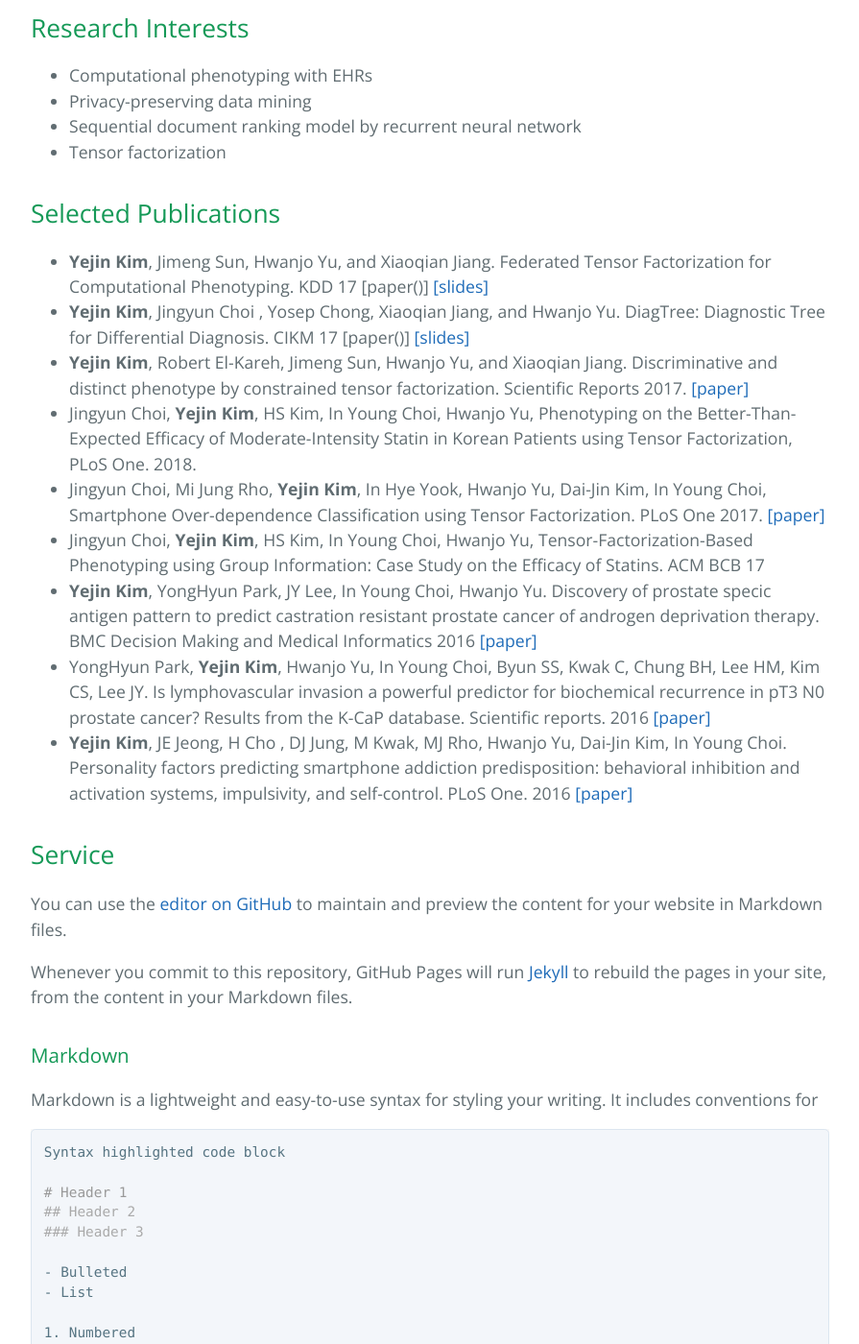
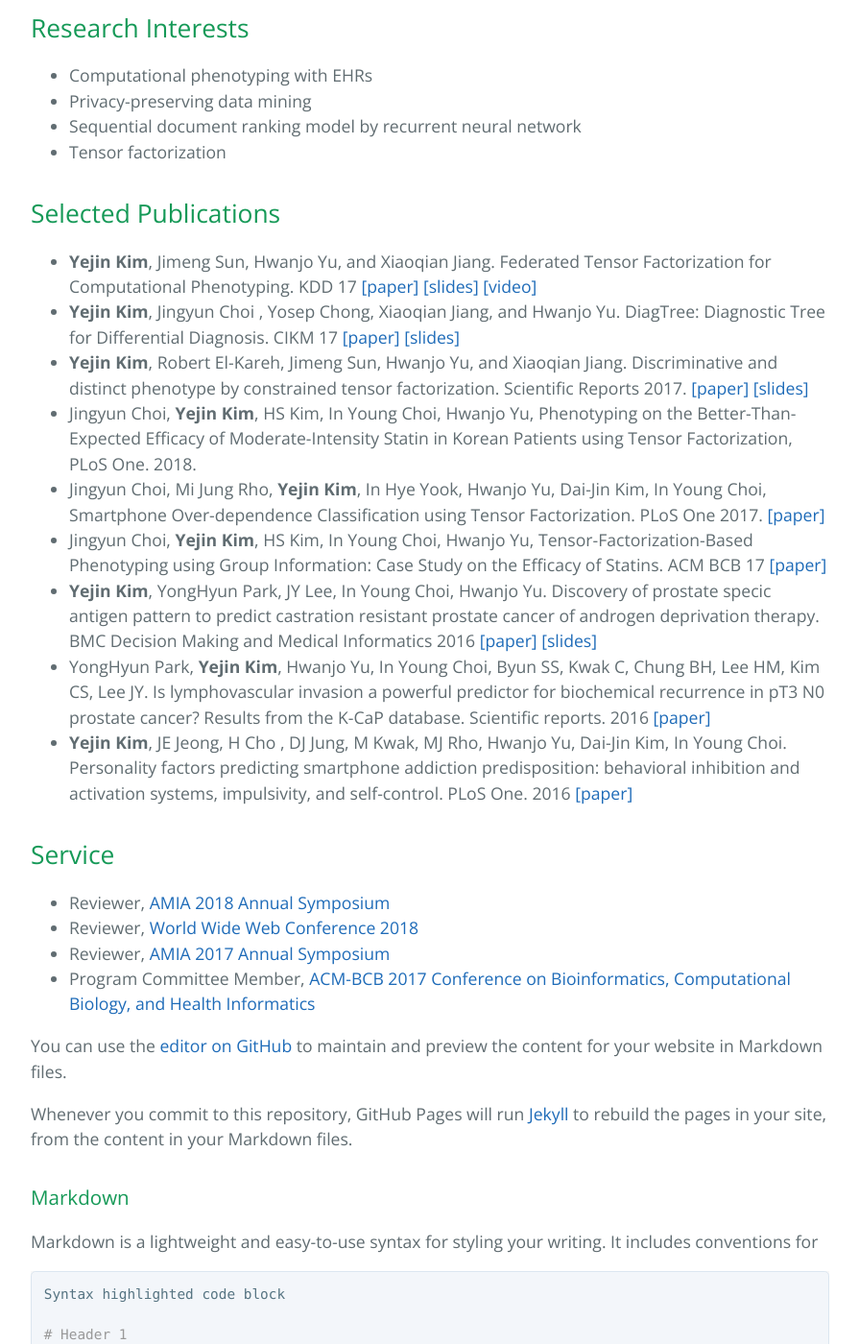
Before and after one commit to yejinjkim/yejinjkim.github.io, a Jekyll site: the page built from index.md, in a window 1280 px wide and 1400 px high, scrolled down 787 px. Shown: the whole window at 96% size, without its empty margins (192-1087 px from the left). Built offline with Jekyll 4.4.1, drawn with Linux system fonts in a browser that asks for light colours; our own code applies the rules of GitHub Pages for plain Markdown files.

Commit message:
Update index.md

```diff
--- a/index.md
+++ b/index.md
@@ -12,18 +12,22 @@ She received her Ph.D. in Computer Science at Pohang University of Science and T
 - Tensor factorization
 
 ## Selected Publications
-- **Yejin Kim**, Jimeng Sun, Hwanjo Yu, and Xiaoqian Jiang. Federated Tensor Factorization for Computational Phenotyping. KDD 17 [paper()] [[slides]](https://www.slideshare.net/YejinKim47/federated-tensor-factorization-for-computational-phenotyping)
-- **Yejin Kim**, Jingyun Choi , Yosep Chong, Xiaoqian Jiang, and Hwanjo Yu. DiagTree: Diagnostic Tree for Differential Diagnosis. CIKM 17 [paper()] [[slides]](https://www.slideshare.net/YejinKim47/diagtree-diagnostic-tree-for-differential-diagnosis-cikm17)
-- **Yejin Kim**, Robert El-Kareh, Jimeng Sun, Hwanjo Yu, and Xiaoqian Jiang. Discriminative and distinct phenotype by constrained tensor factorization. Scientific Reports 2017. [[paper]](https://www.nature.com/articles/s41598-017-01139-y)
+- **Yejin Kim**, Jimeng Sun, Hwanjo Yu, and Xiaoqian Jiang. Federated Tensor Factorization for Computational Phenotyping. KDD 17 [[paper]](https://github.com/yejinjkim/yejinjkim.github.io/blob/master/papers/kdd17%20federated%20tensor%20factorization.pdf) [[slides]](https://www.slideshare.net/YejinKim47/federated-tensor-factorization-for-computational-phenotyping) [[video]](https://www.youtube.com/watch?v=XmUPnomNzk8)
+- **Yejin Kim**, Jingyun Choi , Yosep Chong, Xiaoqian Jiang, and Hwanjo Yu. DiagTree: Diagnostic Tree for Differential Diagnosis. CIKM 17 [[paper]](https://github.com/yejinjkim/yejinjkim.github.io/blob/master/papers/cikm17%20DiagTree.pdf) [[slides]](https://www.slideshare.net/YejinKim47/diagtree-diagnostic-tree-for-differential-diagnosis-cikm17)
+- **Yejin Kim**, Robert El-Kareh, Jimeng Sun, Hwanjo Yu, and Xiaoqian Jiang. Discriminative and distinct phenotype by constrained tensor factorization. Scientific Reports 2017. [[paper]](https://www.nature.com/articles/s41598-017-01139-y) [[slides]](https://www.slideshare.net/YejinKim47/computational-phenotyping-using-tensor-factorization)
 - Jingyun Choi, **Yejin Kim**, HS Kim, In Young Choi, Hwanjo Yu, Phenotyping on the Better-Than-Expected Efficacy of Moderate-Intensity Statin in Korean Patients using Tensor Factorization, PLoS One. 2018.
 -  Jingyun Choi, Mi Jung Rho, **Yejin Kim**, In Hye Yook, Hwanjo Yu, Dai-Jin Kim, In Young Choi, Smartphone Over-dependence Classification using Tensor Factorization. PLoS One 2017. [[paper]](http://journals.plos.org/plosone/article?id=10.1371/journal.pone.0177629)
-- Jingyun Choi, **Yejin Kim**, HS Kim, In Young Choi, Hwanjo Yu, Tensor-Factorization-Based Phenotyping using Group Information: Case Study on the Efficacy of Statins. ACM BCB 17
--  **Yejin Kim**, YongHyun Park, JY Lee, In Young Choi, Hwanjo Yu. Discovery of prostate specic antigen pattern to predict castration resistant prostate cancer of androgen deprivation therapy. BMC Decision Making and Medical Informatics 2016 [[paper]](https://www.ncbi.nlm.nih.gov/pmc/articles/PMC4959354/)
+- Jingyun Choi, **Yejin Kim**, HS Kim, In Young Choi, Hwanjo Yu, Tensor-Factorization-Based Phenotyping using Group Information: Case Study on the Efficacy of Statins. ACM BCB 17 [[paper]](https://github.com/yejinjkim/yejinjkim.github.io/blob/master/papers/bcb17%20statin.pdf)
+- **Yejin Kim**, YongHyun Park, JY Lee, In Young Choi, Hwanjo Yu. Discovery of prostate specic antigen pattern to predict castration resistant prostate cancer of androgen deprivation therapy. BMC Decision Making and Medical Informatics 2016 [[paper]](https://www.ncbi.nlm.nih.gov/pmc/articles/PMC4959354/) [[slides]](https://www.slideshare.net/YejinKim47/psa-pattern-to-predict-crpc)
 - YongHyun Park, **Yejin Kim**, Hwanjo Yu, In Young Choi, Byun SS, Kwak C, Chung BH, Lee HM, Kim CS, Lee JY. Is lymphovascular invasion a powerful predictor for biochemical recurrence in pT3 N0 prostate cancer? Results from the K-CaP database. Scientific reports. 2016 [[paper]](https://www.nature.com/articles/srep25419)
 - **Yejin Kim**, JE Jeong, H Cho , DJ Jung, M Kwak, MJ Rho, Hwanjo Yu, Dai-Jin Kim, In Young Choi. Personality factors predicting smartphone addiction predisposition: behavioral inhibition and activation systems, impulsivity, and self-control. PLoS One. 2016 [[paper]](http://journals.plos.org/plosone/article?id=10.1371/journal.pone.0159788)
 
 
 ## Service
+- Reviewer, [AMIA 2018 Annual Symposium](https://www.amia.org/amia2018/spc)
+- Reviewer, [World Wide Web Conference 2018](https://www2018.thewebconf.org/)
+- Reviewer, [AMIA 2017 Annual Symposium](https://www.amia.org/amia2017/spc)
+- Program Committee Member, [ACM-BCB 2017 Conference on Bioinformatics, Computational Biology, and Health Informatics](http://acm-bcb.org/2017/)
 
 You can use the [editor on GitHub](https://github.com/yejinjkim/yejinjkim.github.io/edit/master/README.md) to maintain and preview the content for your website in Markdown files.
 
```
